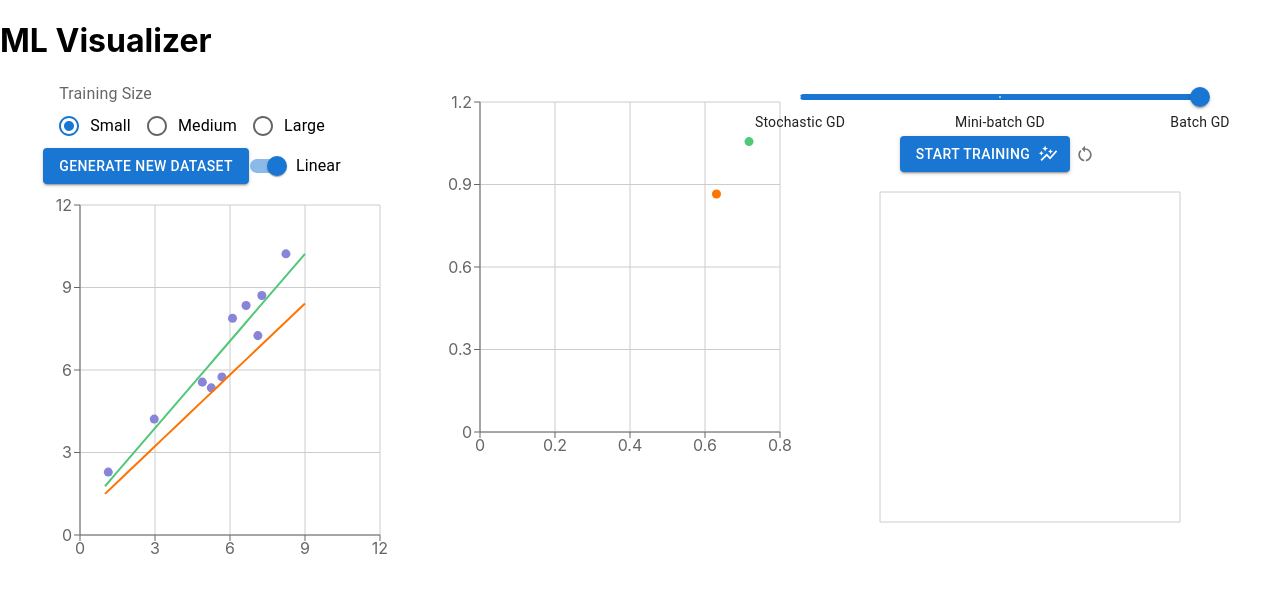
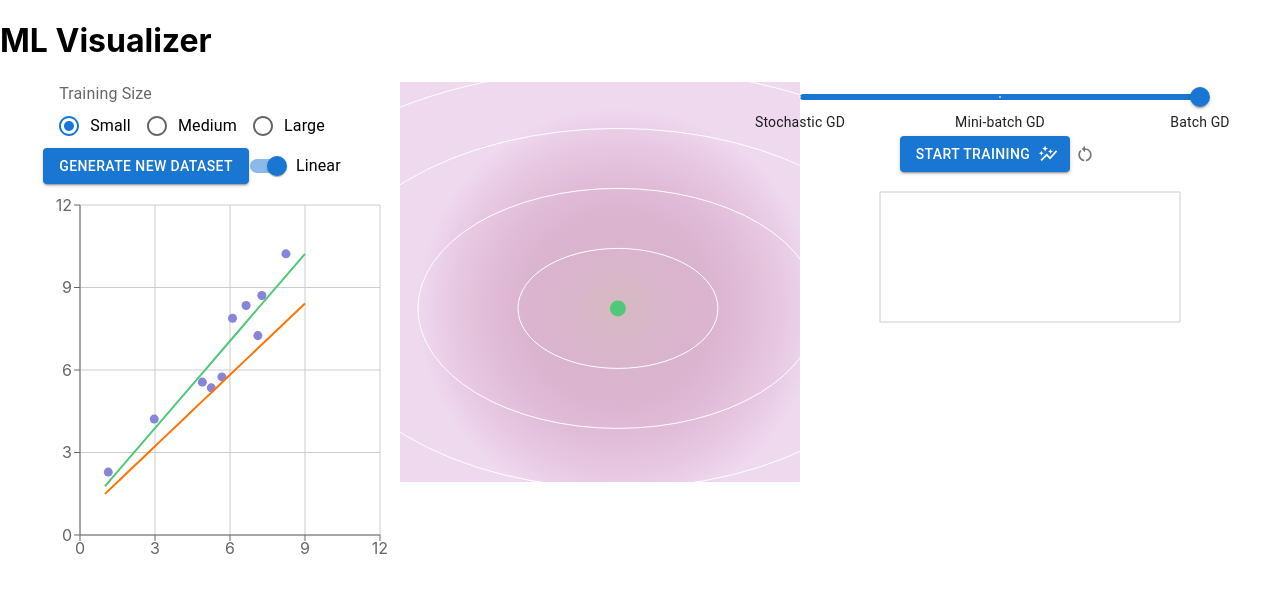
Before and after one commit to amins01/ml-visualizer, a React (Create React App) app: page / in a window 1280 px wide. Shown: the top 592 px of the page. Built offline with nearby package versions, Linux system fonts and the light colour scheme; some icons are missing.

Commit message:
Add interactive predication slope & intercept

```diff
--- a/src/components/cost-function-landscape-chart/CostFunctionLandscapeChart.tsx
+++ b/src/components/cost-function-landscape-chart/CostFunctionLandscapeChart.tsx
@@ -1,63 +1,226 @@
-import React, { useState, useEffect } from "react"
-import {
-  CartesianGrid,
-  XAxis,
-  YAxis,
-  Line,
-  ComposedChart,
-  Scatter,
-} from "recharts"
+import React, { useState, useEffect, useRef } from "react"
+import { Drag } from "@visx/drag"
 import { Point2D } from "../../interfaces/Point2D"
 import Theme from "../../utils/Theme"
 
 function CostFunctionLandscapeChart(props: any) {
-  const { height, width, OLSLine, model } = props
-  const [OLSPoint, setOLSPoint] = useState<Point2D[]>([])
-  const [modelPoint, setModelPoint] = useState<Point2D[]>([])
+  const { height, width, OLSLine, model, isTraining, setIsTraining } = props
+  const isTrainingRef = useRef(isTraining)
+  const [OLSPoint, setOLSPoint] = useState<Point2D>({
+    x: 0,
+    y: 0,
+  })
+  const [modelPoint, setModelPoint] = useState<Point2D>({
+    x: 0,
+    y: 0,
+  })
+  const [modelPath, setModelPath] = useState<Point2D[]>([])
 
-  const updateModelPoints = () => {
-    setModelPoint([
+  const updateModelPoint = () => {
+    const newPoint = normalizePoint(
       {
         x: model.intercept,
         y: model.slope,
       },
-    ])
+      1,
+      8,
+      1,
+      8,
+      width
+    )
+
+    if (!model.stopTraining) {
+      setModelPath((prevPath) => [...prevPath, newPoint])
+    } else if (model.stopTraining) {
+      console.log("MODELLL POINTTT")
+      setModelPath([newPoint])
+      setModelPoint(newPoint)
+    }
   }
+
+  useEffect(() => {
+    isTrainingRef.current = isTraining
+  }, [isTraining])
 
   const updateOLSPoints = () => {
     if (!OLSLine) return
 
-    setOLSPoint([
-      {
-        x: OLSLine.intercept,
-        y: OLSLine.slope,
-      },
-    ])
+    setOLSPoint(
+      normalizePoint(
+        {
+          x: OLSLine.intercept,
+          y: OLSLine.slope,
+        },
+        1,
+        8,
+        1,
+        8,
+        width
+      )
+    )
+  }
+
+  const handleModelPointDrag = (dx: number, dy: number) => {
+    setIsTraining(false)
+    model.stop()
+    const newNormalizedPoint = {
+      x: modelPoint.x + dx,
+      y: modelPoint.y + dy,
+    }
+    const newDenormalizedPoint = denormalizePoint(
+      newNormalizedPoint,
+      1,
+      8,
+      1,
+      8,
+      width
+    )
+    model.updateParams(newDenormalizedPoint.y, newDenormalizedPoint.x)
   }
 
   useEffect(() => {
-    model.subscribeUpdate(updateModelPoints)
-    model.subscribeReset(updateModelPoints)
+    model.subscribeUpdate(updateModelPoint)
+    model.subscribeReset(() => {
+      setModelPath([])
+      updateModelPoint()
+    })
   }, [])
 
   useEffect(() => {
-    updateModelPoints()
+    updateModelPoint()
     updateOLSPoints()
   }, [OLSLine])
 
+  const normalizePoint = (
+    point: Point2D,
+    minX: number,
+    maxX: number,
+    minY: number,
+    maxY: number,
+    scale: number
+  ) => {
+    const normalizedX = ((point.x + maxX) / (maxX + maxX)) * scale
+    const normalizedY = ((point.y + maxY) / (maxY + maxY)) * scale
+    return { x: normalizedX, y: normalizedY }
+  }
+
+  const denormalizePoint = (
+    point: Point2D,
+    minX: number,
+    maxX: number,
+    minY: number,
+    maxY: number,
+    scale: number
+  ) => {
+    const denormalizedX = (point.x / scale) * (maxX + maxX) - maxX
+    const denormalizedY = (point.y / scale) * (maxY + maxY) - maxY
+    return { x: denormalizedX, y: denormalizedY }
+  }
+
   return (
     <div>
-      <ComposedChart
-        width={height}
-        height={width}
-        margin={{ top: 20, right: 20, bottom: 20, left: 20 }}
-      >
-        <CartesianGrid />
-        <XAxis type="number" dataKey="x" name="x" />
-        <YAxis type="number" dataKey="y" name="y" />
-        <Scatter data={OLSPoint} fill={Theme.colors.primary} />
-        <Scatter data={modelPoint} fill={Theme.colors.secondary} />
-      </ComposedChart>
+      <svg width={width} height={height}>
+        <defs>
+          <radialGradient
+            id="Gradient"
+            cx={(OLSPoint.x / width) * 100 + "%"}
+            cy={(OLSPoint.y / height) * 100 + "%"}
+            r="50%"
+            fx={(OLSPoint.x / width) * 100 + "%"}
+            fy={(OLSPoint.y / height) * 100 + "%"}
+          >
+            <stop
+              offset="0%"
+              style={{ stopColor: "#D6BBC0", stopOpacity: 1 }}
+            />
+            <stop
+              offset="25%"
+              style={{ stopColor: "#D0A3BF", stopOpacity: 0.8 }}
+            />
+            <stop
+              offset="50%"
+              style={{ stopColor: "#C585B3", stopOpacity: 0.6 }}
+            />
+            <stop
+              offset="75%"
+              style={{ stopColor: "#BC69AA", stopOpacity: 0.4 }}
+            />
+            <stop
+              offset="100%"
+              style={{ stopColor: "#AF42AE", stopOpacity: 0.2 }}
+            />
+          </radialGradient>
+        </defs>
+        <rect width="100%" height="100%" fill="url(#Gradient)" />
+        <ellipse
+          cx={OLSPoint.x}
+          cy={OLSPoint.y}
+          rx={width * 0.25}
+          ry={width * 0.15}
+          fill="none"
+          stroke="white"
+        />
+        <ellipse
+          cx={OLSPoint.x}
+          cy={OLSPoint.y}
+          rx={width * 0.5}
+          ry={width * 0.3}
+          fill="none"
+          stroke="white"
+        />
+        <ellipse
+          cx={OLSPoint.x}
+          cy={OLSPoint.y}
+          rx={width * 0.75}
+          ry={width * 0.45}
+          fill="none"
+          stroke="white"
+        />
+        <ellipse
+          cx={OLSPoint.x}
+          cy={OLSPoint.y}
+          rx={width}
+          ry={width * 0.6}
+          fill="none"
+          stroke="white"
+        />
+        <circle
+          cx={OLSPoint.x}
+          cy={OLSPoint.y}
+          r={8}
+          fill={Theme.colors.primary}
+        />
+        <Drag
+          width={width}
+          height={height}
+          x={modelPoint.x}
+          y={modelPoint.y}
+          onDragMove={({ dx, dy }) => handleModelPointDrag(dx, dy)}
+        >
+          {({ isDragging, dragStart, dragEnd, dragMove }) => (
+            <circle
+              cx={modelPoint.x}
+              cy={modelPoint.y}
+              r={isDragging ? 10 : 8}
+              fill={Theme.colors.secondary}
+              onMouseDown={dragStart}
+              onMouseUp={dragEnd}
+              onMouseMove={dragMove}
+              onTouchStart={dragStart}
+              onTouchEnd={dragEnd}
+              onTouchMove={dragMove}
+            />
+          )}
+        </Drag>
+        <path
+          d={modelPath
+            .map((point, i) => `${i === 0 ? "M" : "L"} ${point.x} ${point.y}`)
+            .join(" ")}
+          stroke={Theme.colors.secondary}
+          strokeWidth={1}
+          fill="none"
+        />
+      </svg>
     </div>
   )
 }
--- a/src/components/homepage/Homepage.tsx
+++ b/src/components/homepage/Homepage.tsx
@@ -26,7 +26,7 @@ function Homepage() {
   const MAX_RANGE = 10
   const STOCHASTIC = 1
   const MINI_BATCH = 32
-  const [learningRate, setLearningRate] = useState<number>(0.001)
+  const [learningRate, setLearningRate] = useState<number>(0.01)
   const [model, setModel] = useState(new LinearRegression(learningRate))
   const [trainingSize, setTrainingSize] = useState<TrainingSize>(
     TrainingSize.SMALL
@@ -77,11 +77,8 @@ function Homepage() {
     const newBatchSize = getBatchSizeByMarkIndex(newValue)
 
     if (newBatchSize !== -1 && newValue !== batchSizeMarkIndex) {
-      console.log(
-        `old: ${getBatchSizeByMarkIndex(
-          batchSizeMarkIndex
-        )}, new: ${newBatchSize}`
-      )
+      resetTraining()
+      model.resetParams()
       setBatchSizeMarkIndex(newValue)
     }
   }
@@ -200,6 +197,8 @@ function Homepage() {
             height={400}
             OLSLine={OLSLine}
             model={model}
+            isTraining={isTraining}
+            setIsTraining={setIsTraining}
           />
         </div>
         <div className="loss-chart">
@@ -230,7 +229,7 @@ function Homepage() {
               <RestartAltIcon fontSize="small" />
             </IconButton>
           </div>
-          <LossChart width={400} height={400} model={model} />
+          <LossChart width={400} height={200} model={model} />
         </div>
       </div>
     </>
--- a/src/components/loss-chart/LossChart.tsx
+++ b/src/components/loss-chart/LossChart.tsx
@@ -8,9 +8,11 @@ function LossChart(props: any) {
   const [loss, setLoss] = useState<Point2D[]>([])
 
   const updateLossCurve = () => {
+    if (model.currentLoss === 0) return
+
     setLoss((prevLoss) => [
       ...prevLoss,
-      { x: model.currentEpoch, y: Math.abs(model.currentLoss) },
+      { x: model.currentStep, y: Math.abs(model.currentLoss) },
     ])
   }
 
@@ -22,8 +24,8 @@ function LossChart(props: any) {
   return (
     <div>
       <ComposedChart
-        width={height}
-        height={width}
+        width={width}
+        height={height}
         margin={{ top: 20, right: 20, bottom: 20, left: 20 }}
       >
         <CartesianGrid />
--- a/src/models/LinearRegression.tsx
+++ b/src/models/LinearRegression.tsx
@@ -10,6 +10,7 @@ export class LinearRegression {
   intercept: number
   currentLoss: number
   currentEpoch: number
+  currentStep: number
   learningRate: number
   stopTraining: boolean
 
@@ -22,6 +23,7 @@ export class LinearRegression {
     this.initialIntercept = this.intercept
     this.currentLoss = 0
     this.currentEpoch = 0
+    this.currentStep = 0
     this.learningRate = learningRate
     this.stopTraining = false
   }
@@ -55,9 +57,7 @@ export class LinearRegression {
       if (this.stopTraining) break
 
       this.currentEpoch = epoch
-      let currentLoss = 0
       const batches = this.splitArrayIntoBatches(points, batchSize)
-      console.log(batches)
 
       for (let batchIndex = 0; batchIndex < batches.length; batchIndex++) {
         const batch = batches[batchIndex]
@@ -74,27 +74,37 @@ export class LinearRegression {
         this.slope -= (this.learningRate * delta_slope) / batch.length
         this.intercept -= (this.learningRate * delta_intercept) / batch.length
 
-        currentLoss +=
+        this.currentLoss =
           batch.reduce((sum, point) => {
             const y_hat = this.slope * point.x + this.intercept
             const error = point.y - y_hat
             return sum + error ** 2
           }, 0) / batch.length
+
+        //console.log(`Loss ${this.currentEpoch}-${batchIndex}`, this.currentLoss)
+        this.currentStep++
+        this.notify()
+        await HelperUtils.sleep(delay)
       }
 
-      this.currentLoss = currentLoss / batches.length
+      //this.currentLoss = currentLoss / batches.length
 
-      console.log(`Slope epoch ${this.currentEpoch}`, this.slope)
-      console.log(`Intercept epoch ${this.currentEpoch}`, this.intercept)
+      // console.log(`Slope epoch ${this.currentEpoch}`, this.slope)
+      // console.log(`Intercept epoch ${this.currentEpoch}`, this.intercept)
       console.log(`Loss epoch ${this.currentEpoch}`, this.currentLoss)
-
-      this.notify()
-
-      await HelperUtils.sleep(delay)
     }
     this.currentEpoch = 0
+    this.currentStep = 0
     this.currentLoss = 0
     this.stopTraining = false
+  }
+
+  updateParams(slope: number, intercept: number) {
+    this.slope = slope
+    this.intercept = intercept
+    this.initialSlope = this.slope
+    this.initialIntercept = this.intercept
+    this.updateCallbacks.forEach((callback) => callback())
   }
 
   resetParams() {
@@ -105,16 +115,27 @@ export class LinearRegression {
     this.resetCallbacks.forEach((callback) => callback())
   }
 
-  reset() {
+  stop() {
+    this.stopTraining = true
+    this.currentLoss = 0
+    this.currentEpoch = 0
+    this.currentStep = 0
+    this.resetCallbacks.forEach((callback) => callback())
+  }
+
+  async reset() {
     this.stopTraining = true
     this.slope = this.initialSlope
     this.intercept = this.initialIntercept
     this.currentLoss = 0
     this.currentEpoch = 0
+    this.currentStep = 0
     this.resetCallbacks.forEach((callback) => callback())
   }
 
   notify() {
+    if (this.stopTraining) return
+
     this.updateCallbacks.forEach((callback) => callback())
   }
 }
```
